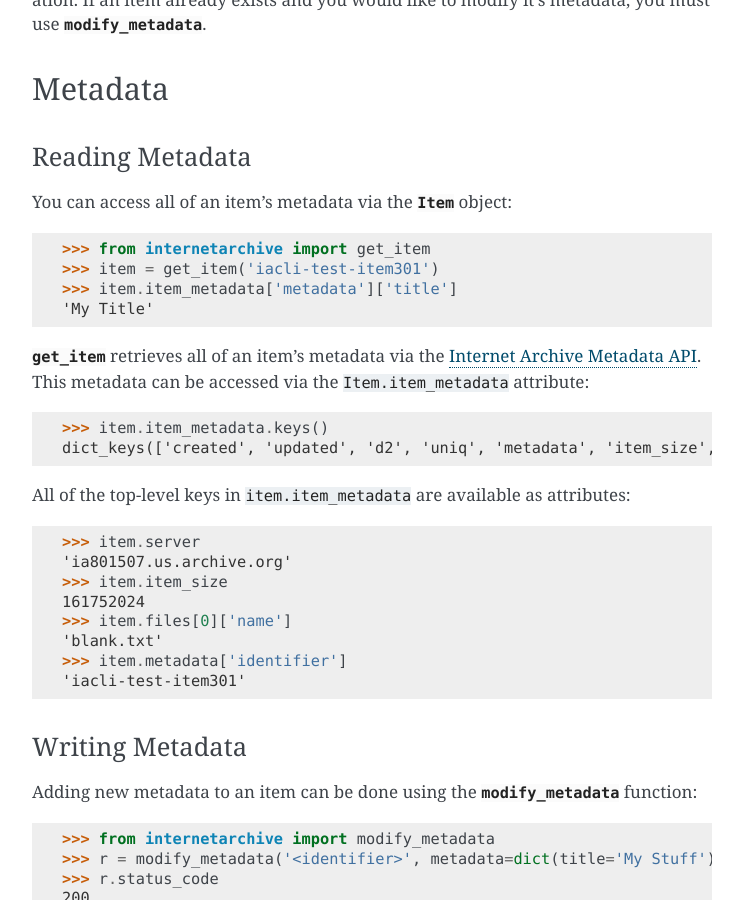
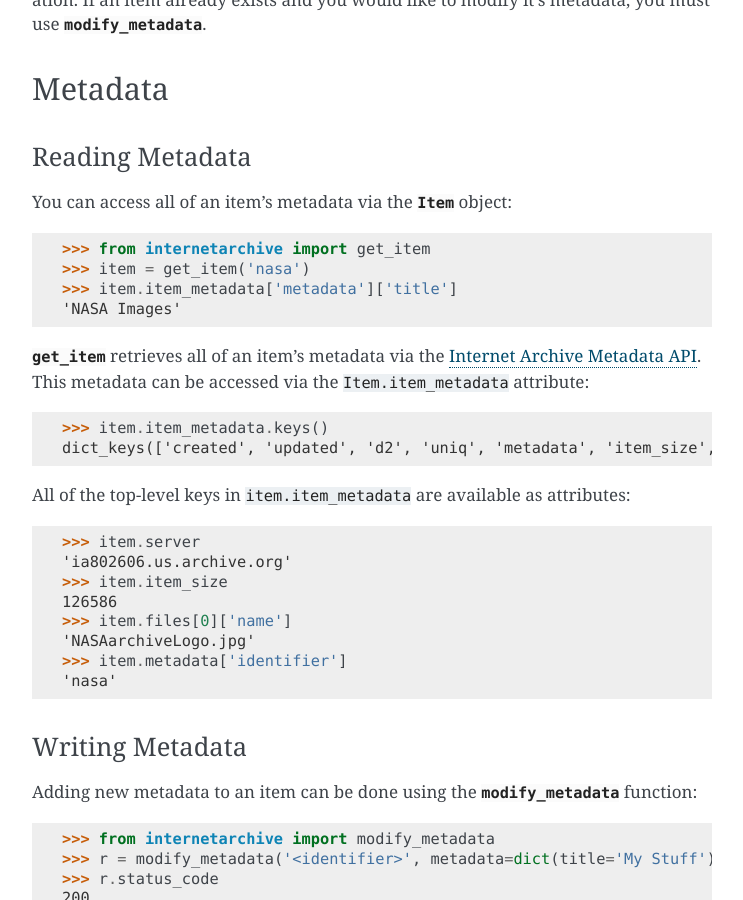
Before and after one commit to jjjake/internetarchive, a Sphinx documentation site: the page built from docs/source/quickstart.rst, in a window 1280 px wide and 900 px high, scrolled down 1598 px. Shown: the whole window, without its empty margins (368-1111 px from the left). Built offline with Sphinx 7.4.7, drawn with Linux system fonts in a browser that asks for light colours.

Commit message:
Updated test item for read examples

```diff
--- a/docs/source/quickstart.rst
+++ b/docs/source/quickstart.rst
@@ -67,9 +67,9 @@ Reading Metadata
 You can access all of an item's metadata via the :class:`Item <internetarchive.Item>` object::
 
     >>> from internetarchive import get_item
-    >>> item = get_item('iacli-test-item301')
+    >>> item = get_item('nasa')
     >>> item.item_metadata['metadata']['title']
-    'My Title'
+    'NASA Images'
 
 :func:`get_item <internetarchive.get_item>` retrieves all of an item's metadata via the `Internet Archive Metadata API <http://blog.archive.org/2013/07/04/metadata-api/>`_. This metadata can be accessed via the ``Item.item_metadata`` attribute::
 
@@ -79,13 +79,13 @@ You can access all of an item's metadata via the :class:`Item <internetarchive.I
 All of the top-level keys in ``item.item_metadata`` are available as attributes::
 
     >>> item.server
-    'ia801507.us.archive.org'
+    'ia802606.us.archive.org'
     >>> item.item_size
-    161752024
+    126586
     >>> item.files[0]['name']
-    'blank.txt'
+    'NASAarchiveLogo.jpg'
     >>> item.metadata['identifier']
-    'iacli-test-item301'
+    'nasa'
 
 
 Writing Metadata
```
